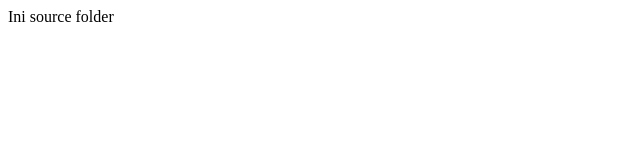
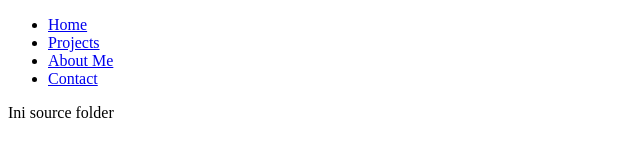
Before and after one commit to kurniawan2805/kurniawan2805.github.io, a plain HTML site: page src/index.html in a window 1280 px wide. Shown: the whole page, without its empty margins (0-640 px from the left). Drawn offline with Linux system fonts and the light colour scheme.

Commit message:
add_list_item

```diff
--- a/src/index.html
+++ b/src/index.html
@@ -9,6 +9,16 @@
 </head>
 
 <body>
+    <header>
+        <nav>
+            <ul>
+                <li><a href="#">Home</a></li>
+                <li><a href="#projects">Projects</a></li>
+                <li><a href="#about">About Me</a></li>
+                <li><a href="contact#">Contact</a></li>
+            </ul>
+        </nav>
+    </header>
     Ini source folder
 </body>
 
```
